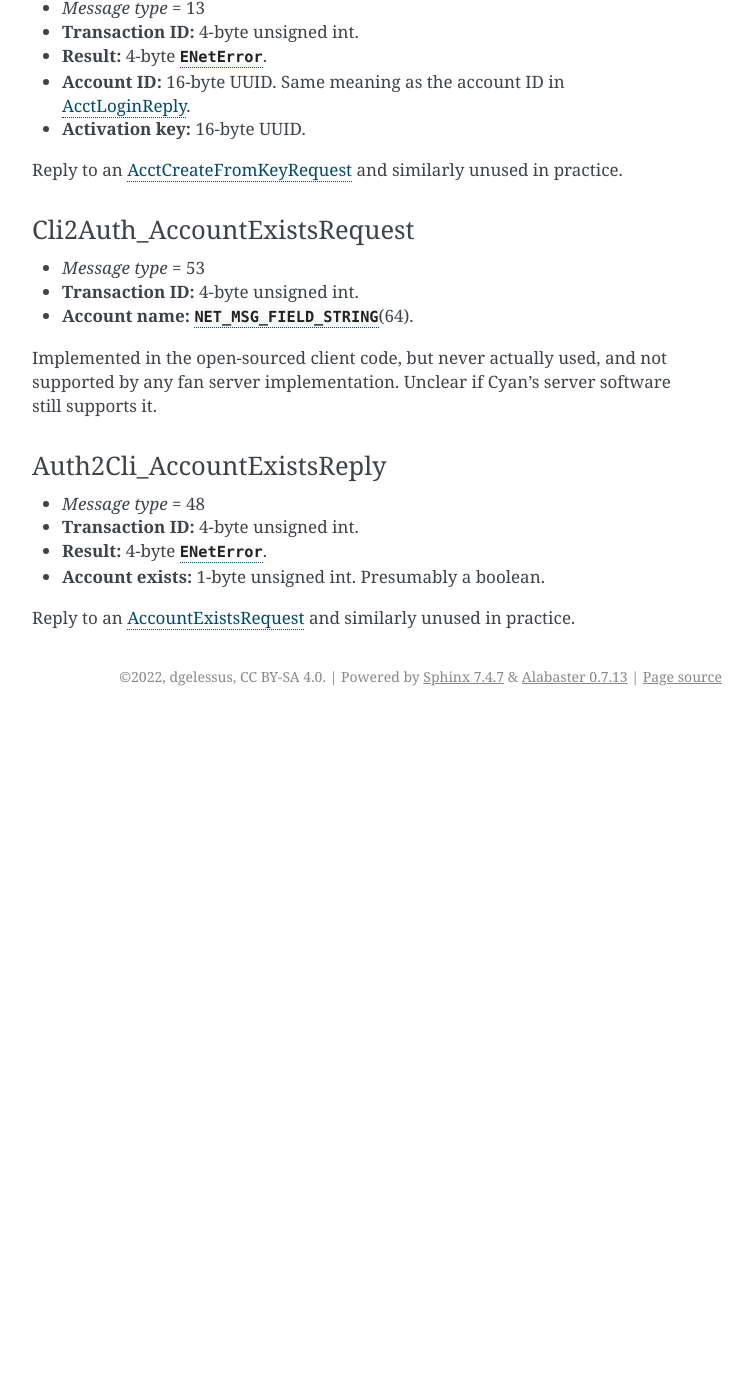
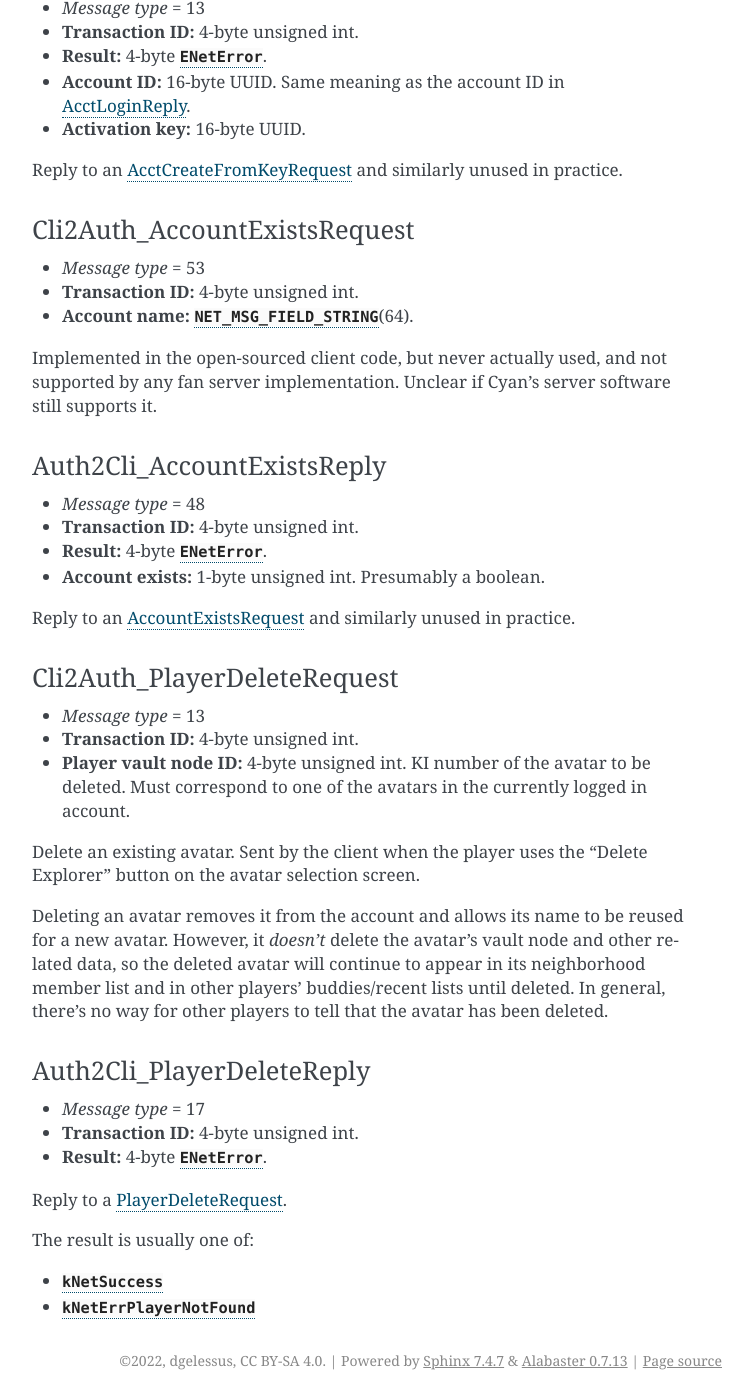
Before and after one commit to dgelessus/NAGUS, a Sphinx documentation site: the page built from docs/uru/auth_server.rst, in a window 1280 px wide and 1400 px high, scrolled down 17658 px. Shown: the whole window, without its empty margins (388-1140 px from the left). Built offline with Sphinx 7.4.7, drawn with Linux system fonts in a browser that asks for light colours; before the commit the page ends 18374 px from its top, so only the background shows below that; some of the changed text lies outside the part shown.

Commit message:
Document PlayerDelete messages

```diff
--- a/docs/uru/auth_server.rst
+++ b/docs/uru/auth_server.rst
@@ -76,7 +76,7 @@ not even their structure.
    :widths: auto
 
    ,,*PlayerList*,14
-   13,PlayerDeleteRequest,PlayerDeleteReply,17
+   13,:ref:`PlayerDeleteRequest <cli2auth_player_delete_request>`,:ref:`PlayerDeleteReply <auth2cli_player_delete_reply>`,17
    14,*PlayerUndeleteRequest*,,
    15,*PlayerSelectRequest*,,
    16,*PlayerRenameRequest*,,
@@ -994,3 +994,41 @@ Auth2Cli_AccountExistsReply
 
 Reply to an :ref:`AccountExistsRequest <auth2cli_account_exists_reply>`
 and similarly unused in practice.
+
+.. _cli2auth_player_delete_request:
+
+Cli2Auth_PlayerDeleteRequest
+^^^^^^^^^^^^^^^^^^^^^^^^^^^^
+
+* *Message type* = 13
+* **Transaction ID:** 4-byte unsigned int.
+* **Player vault node ID:** 4-byte unsigned int.
+  KI number of the avatar to be deleted.
+  Must correspond to one of the avatars in the currently logged in account.
+
+Delete an existing avatar.
+Sent by the client when the player uses the "Delete Explorer" button on the avatar selection screen.
+
+Deleting an avatar removes it from the account and allows its name to be reused for a new avatar.
+However,
+it *doesn't* delete the avatar's vault node and other related data,
+so the deleted avatar will continue to appear in its neighborhood member list
+and in other players' buddies/recent lists until deleted.
+In general,
+there's no way for other players to tell that the avatar has been deleted.
+
+.. _auth2cli_player_delete_reply:
+
+Auth2Cli_PlayerDeleteReply
+^^^^^^^^^^^^^^^^^^^^^^^^^^
+
+* *Message type* = 17
+* **Transaction ID:** 4-byte unsigned int.
+* **Result:** 4-byte :cpp:enum:`ENetError`.
+
+Reply to a :ref:`PlayerDeleteRequest <cli2auth_player_delete_request>`.
+
+The result is usually one of:
+
+* :cpp:enumerator:`kNetSuccess`
+* :cpp:enumerator:`kNetErrPlayerNotFound`
```
